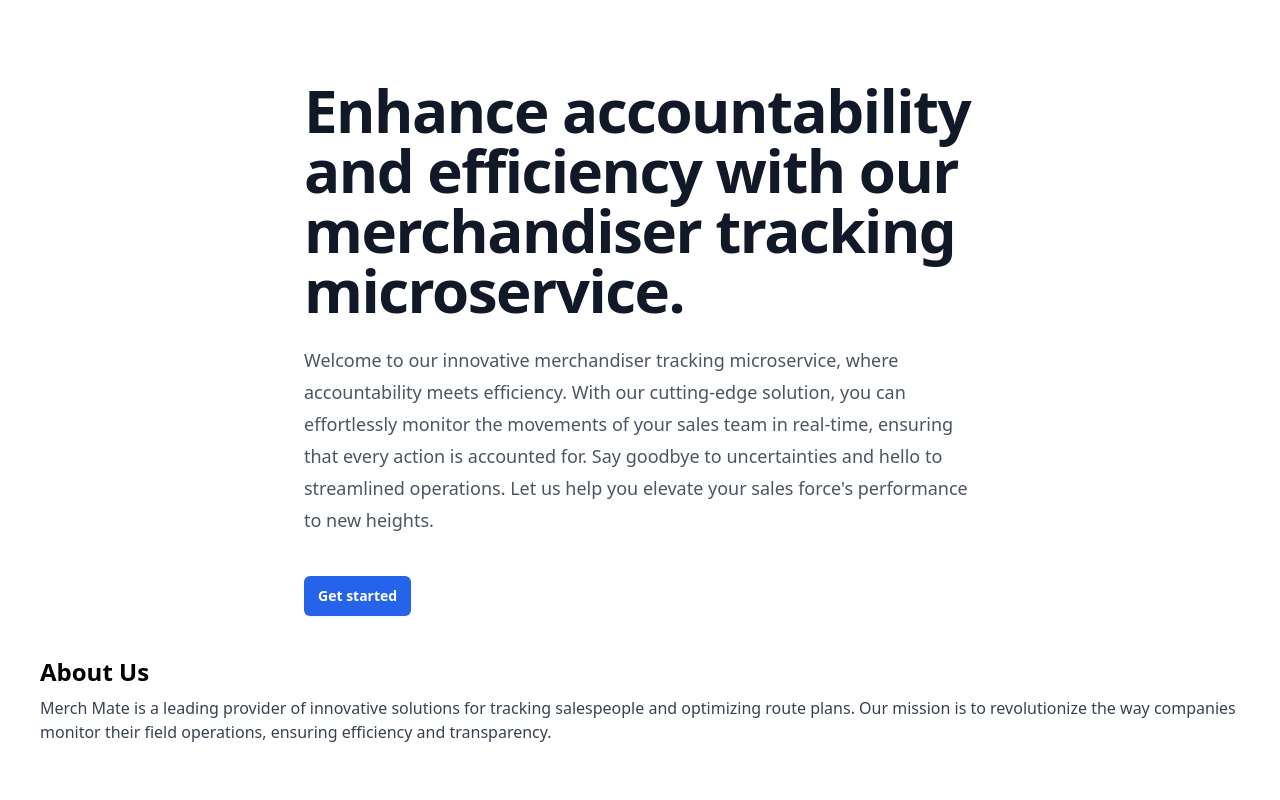
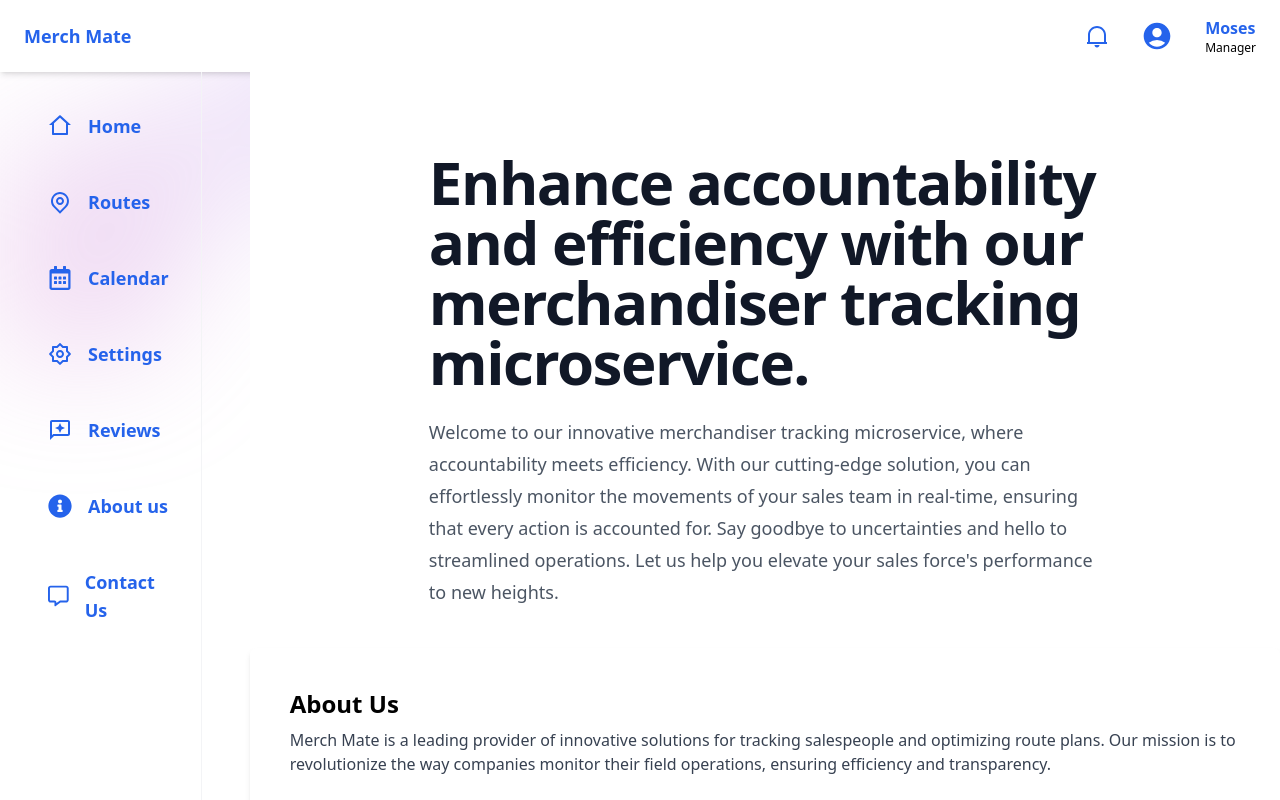
Before and after one commit to samwanyua/m-route-frontend-fork, a React (Create React App) app: page / in a window 1280 px wide. Shown: the top 800 px of the page. Built offline with nearby package versions, Linux system fonts and the light colour scheme.

Commit message:
feat: unrestrict routes

```diff
--- a/src/App.js
+++ b/src/App.js
@@ -33,7 +33,7 @@ function App() {
   const location = useLocation();
   const currentPath = location.pathname;
 
-  const [authorized, setAuthorized] = useState(false); // Initial state is false
+  const [authorized, setAuthorized] = useState(true); // Initial state is false
 
 
   useEffect(() => {
```
